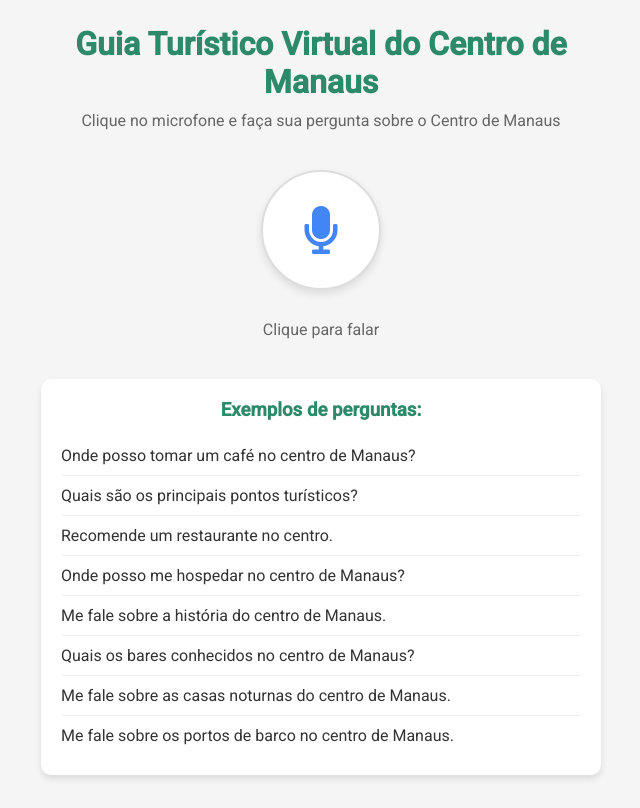
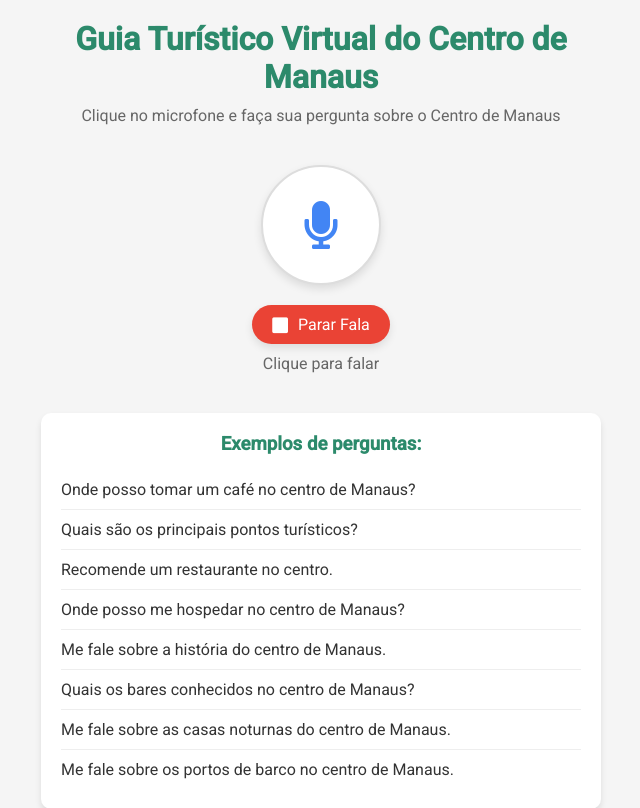
Before and after one commit to josueaferreira/App-guia-Turistico-Centro-Manaus, a Flask app: page / in a window 1280 px wide. Shown: the top 808 px of the page, without its empty margins (319-959 px from the left). Before the commit the page ends 779 px from the top, so only its background shows below. Run offline with Flask 2, Linux system fonts and the light colour scheme.

Commit message:
mudanças para apresentação. inclusão da história de manaus , que haviam apagado, e inclusão de um botão para parar de falar

```diff
--- a/app.py
+++ b/app.py
@@ -48,9 +48,14 @@ def responder(pergunta):
 
 
 def listar_opcoes(lista, tipo):
-    resposta = f"Aqui estão algumas opções de {tipo} no centro histórico de manaus:\n"
+    if tipo.lower() == 'história' or tipo.lower() == 'historia':
+        resposta = "Aqui está a história de Manaus.\n"
+    else:
+        resposta = f"Aqui estão algumas opções de {tipo} no centro histórico de manaus:\n"
+
     for lugar in lista:
         resposta += f"- {lugar['nome']} (Endereço: {lugar['endereco']}): {lugar['descricao']}\n"
+
     return resposta.strip()
 
 
--- a/data/manaus_centro.json
+++ b/data/manaus_centro.json
@@ -137,5 +137,12 @@
         "endereco": "Avenida Manaus Moderna 355-465 - Centro",
         "descricao": "O Porto das balsas de Manaus é um ponto estratégico para embarques e desembarques de mercadorias. Ele é especialmente importante durante a temporada de cheia dos rios, quando as águas aumentam o nível dos portos tradicionais."
       }
+    ],
+      "história": [
+      {
+        "nome": "História do centro de manaus",
+        "endereco": "",
+        "descricao": "O centro histórico de Manaus, tombado pelo Iphan em 2012, preserva construções do auge da borracha junto a edifícios modernos, refletindo uma fase econômica única no Brasil. Esse núcleo urbano, com arquitetura eclética e monumentos, mantém o patrimônio da cidade e a insere entre as cidades históricas brasileiras. O porto da cidade destaca a arquitetura do início do século XX, com estruturas de ferro e soluções inovadoras. Nos anos 1900, Manaus tinha 20 mil habitantes e apresentava ruas organizadas, calçadas importadas, praças, monumentos e o Teatro Amazonas, símbolos do seu desenvolvimento e modernidade."
+      }
     ]
   }
--- a/static/css/style.css
+++ b/static/css/style.css
@@ -133,3 +133,26 @@ header p {
         font-size: 40px;
     }
 }
+
+#stop-btn {
+    padding: 10px 20px;
+    background-color: #ea4335;
+    color: white;
+    border: none;
+    border-radius: 25px;
+    font-size: 16px;
+    cursor: pointer;
+    transition: background-color 0.3s ease;
+    box-shadow: 0 4px 8px rgba(0, 0, 0, 0.1);
+    display: flex;
+    align-items: center;
+    gap: 10px;
+}
+
+#stop-btn:hover {
+    background-color: #c62828;
+}
+
+#stop-btn i {
+    font-size: 18px;
+}
--- a/static/js/script.js
+++ b/static/js/script.js
@@ -1,5 +1,6 @@
 document.addEventListener('DOMContentLoaded', function() {
     const micBtn = document.getElementById('mic-btn');
+    const stopBtn = document.getElementById('stop-btn');
     const statusText = document.getElementById('status-text');
 
     let isRecording = false;
@@ -37,7 +38,6 @@ document.addEventListener('DOMContentLoaded', function() {
                 window.speechSynthesis.speak(speech);
             }
 
-
             speech.onend = function() {
                 statusText.textContent = "Clique para fazer outra pergunta";
             };
@@ -71,7 +71,6 @@ document.addEventListener('DOMContentLoaded', function() {
         }
     }
 
-
     if ('webkitSpeechRecognition' in window) {
         recognition = new webkitSpeechRecognition();
         recognition.continuous = false;
@@ -101,6 +100,7 @@ document.addEventListener('DOMContentLoaded', function() {
         micBtn.disabled = true;
     }
 
+    //clique para ativar ou desativar o mic
     micBtn.addEventListener('click', function() {
         if (!isRecording && recognition) {
             recognition.start();
@@ -114,4 +114,12 @@ document.addEventListener('DOMContentLoaded', function() {
             statusText.textContent = 'Processando...';
         }
     });
+
+    //clique para parar de
+    stopBtn.addEventListener('click', function() {
+        if (window.speechSynthesis.speaking) {
+            window.speechSynthesis.cancel();
+            statusText.textContent = "Fala interrompida.";
+        }
+    });
 });
--- a/templates/index.html
+++ b/templates/index.html
@@ -19,6 +19,12 @@
             <button id="mic-btn" class="mic-btn">
                 <i class="fas fa-microphone"></i>
             </button>
+
+            <button id="stop-btn" class="stop-btn">
+                <i class="fas fa-stop"></i> Parar Fala
+            </button>
+
+
             <div id="status-text">Clique para falar</div>
         </div>
 
```
